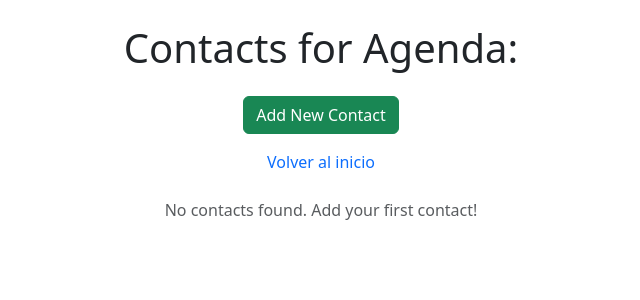
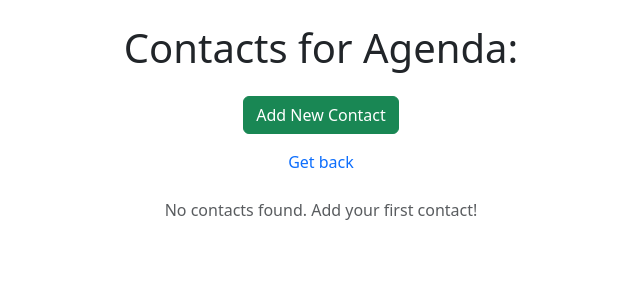
Before and after one commit to kamelmat/KMT-REACT-USEREDUCER, a React (Vite) app: page /contacts/1 in a window 1280 px wide. Shown: the top 300 px of the page, without its empty margins (319-959 px from the left). Built offline with nearby package versions, Linux system fonts and the light colour scheme.

Commit message:
Proyecto acabado

```diff
--- a/src/components/ErrorPage.jsx
+++ b/src/components/ErrorPage.jsx
@@ -5,8 +5,8 @@ const ErrorPage = () => {
         <div className="container d-flex justify-content-center align-items-center vh-100">
             <div className="text-center">
                 <h1 className="display-1 text-danger"> Error 404</h1>
-                <p className="lead">Oops! La página que buscas no existe.</p>
-                <Link to="/" className="btn btn-primary mt-3">Volver al inicio</Link>
+                <p className="lead">Oops! This page does not exist.</p>
+                <Link to="/" className="btn btn-primary mt-3">Get back</Link>
             </div>
         </div>
 
--- a/src/pages/ContactList.jsx
+++ b/src/pages/ContactList.jsx
@@ -91,7 +91,7 @@ const ContactList = () => {
                     {store.showForm ? 'Hide Form' : 'Add New Contact'}
                 </button>
                 <div className="mt-3">
-                    <Link to="/" className="text-decoration-none">Volver al inicio</Link>
+                    <Link to="/" className="text-decoration-none">Get back</Link>
                 </div>
             </div>
             {store.showForm && (
```
